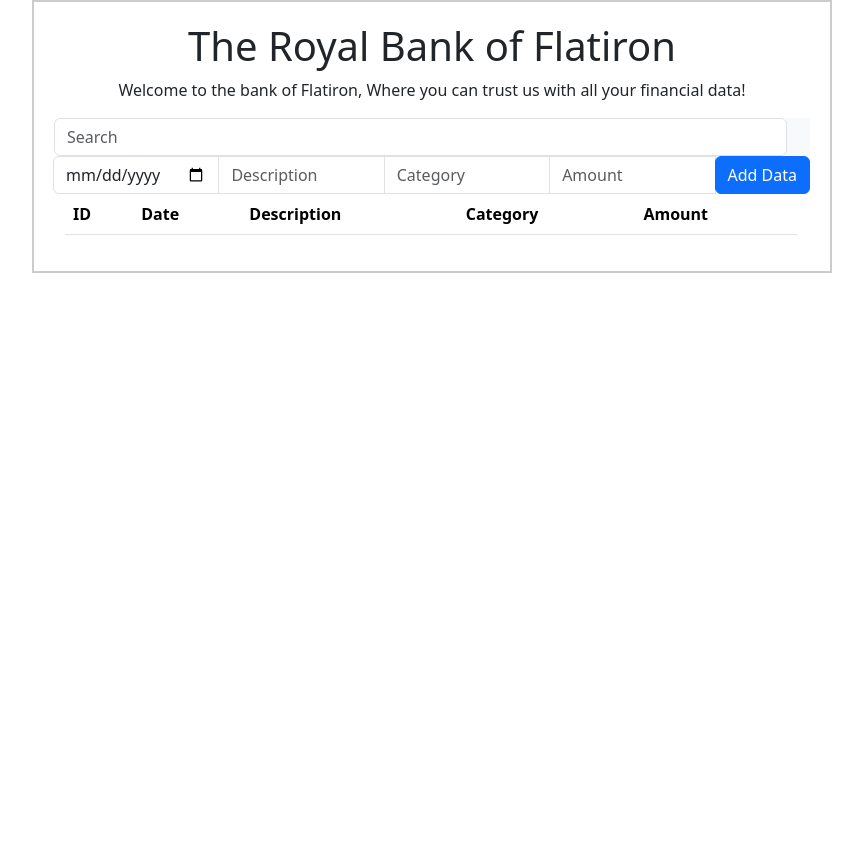
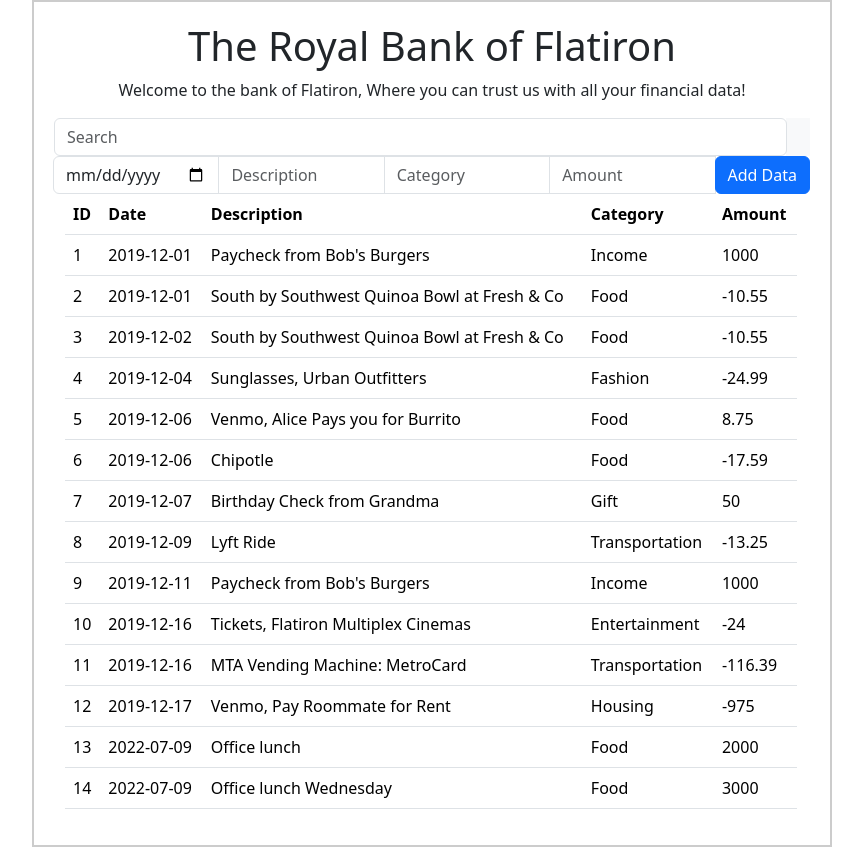
Before and after one commit to ahmednoorzakaria/bank-of-flatiron, a React (Create React App) app: page / in a window 1280 px wide. Shown: the whole page, without its empty margins (208-1071 px from the left). Before the commit the page ends 800 px from the top, so only its background shows below. Built offline with nearby package versions, Linux system fonts and the light colour scheme; data requests are answered from the project's data file; the HTML template or start-up script is replaced by a standard one.

Commit message:
Added more functionality

```diff
--- a/src/component/Search.js
+++ b/src/component/Search.js
@@ -1,17 +1,30 @@
-import React, { useState } from "react";
+import React, { useState, useEffect } from "react";
 import Table from "./Table";
 import Adddata from "./Adddata";
 
 function Search() {
   const [data, setData] = useState([]);
-  const [query, setquery] = useState("");
+  const [query, setQuery] = useState("");
+
+  // Fetch data based on the search query
+  useEffect(() => {
+    async function fetchData() {
+      try {
+        const response = await fetch(
+          "http://localhost:3000/transactions?q=" + query
+        );
+        const data = await response.json();
+        setData(data);
+      } catch (error) {
+        console.error("Error fetching data:", error);
+      }
+    }
+
+    fetchData();
+  }, [query]);
 
   function handleSearch(e) {
-    setquery(e.target.value);
-    fetch("http://localhost:3000/transactions?q=" + query)
-      .then((response) => response.json())
-      .then((data) => setData(data))
-      .catch((error) => console.error("Error fetching data:", error));
+    setQuery(e.target.value);
   }
 
   return (
@@ -31,7 +44,6 @@ function Search() {
       />
       <span className="input-group-text border-0" id="search-addon"></span>
       <Adddata />
-
       <Table data={data} />
     </div>
   );
--- a/src/component/Table.js
+++ b/src/component/Table.js
@@ -17,7 +17,7 @@ function Table({ data }) {
       <table className="table">
         {tableheader}
         <tbody>
-          {data?.map((transactions) => (
+          {data.map((transactions) => (
             <tr key={transactions.id}>
               <td>{transactions.id}</td>
               <td>{transactions.date}</td>
```
